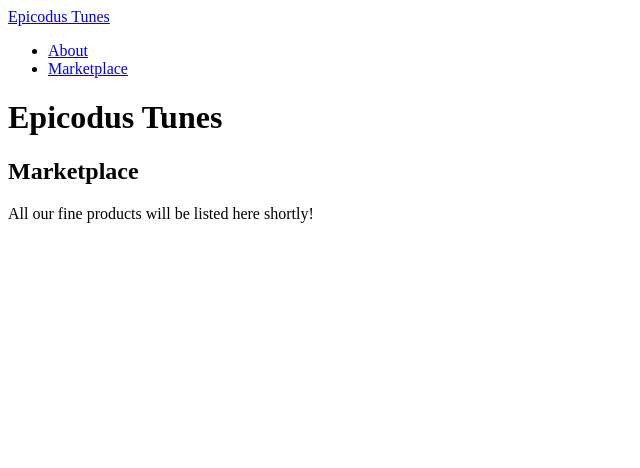
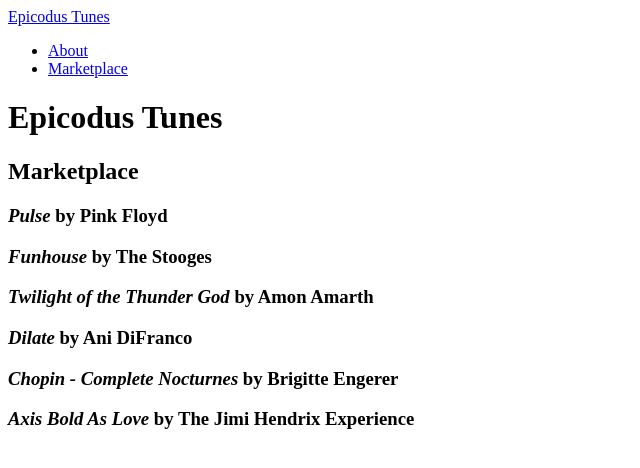
Before and after one commit to NickRossBrown/javascript-week4-weekend-routing, an Angular app: page /marketplace in a window 1280 px wide. Shown: the top 468 px of the page, without its empty margins (0-640 px from the left). Built offline with nearby package versions, Linux system fonts and the light colour scheme.

Commit message:
add album.modle.ts file and a album-detail component with dynamic routing for each album clicked

```diff
--- /dev/null
+++ b/src/app/album-detail/album-detail.component.html
@@ -0,0 +1,3 @@
+<p>
+  album-detail works!
+</p>
--- /dev/null
+++ b/src/app/album-detail/album-detail.component.ts
@@ -0,0 +1,15 @@
+import { Component, OnInit } from '@angular/core';
+
+@Component({
+  selector: 'app-album-detail',
+  templateUrl: './album-detail.component.html',
+  styleUrls: ['./album-detail.component.css']
+})
+export class AlbumDetailComponent implements OnInit {
+
+  constructor() { }
+
+  ngOnInit() {
+  }
+
+}
--- /dev/null
+++ b/src/app/album.model.ts
@@ -0,0 +1,3 @@
+export class Album {
+  constructor (public title: string, public artist: string, public description: string, public id: number) { }
+}
--- a/src/app/app.module.ts
+++ b/src/app/app.module.ts
@@ -7,6 +7,7 @@
 import { routing } from './app.routing';
 import { AboutComponent } from './about/about.component';
 import { MarketplaceComponent } from './marketplace/marketplace.component';
+import { AlbumDetailComponent } from './album-detail/album-detail.component';
 
 
 
@@ -15,7 +16,8 @@
     AppComponent,
     WelcomeComponent,
     AboutComponent,
-    MarketplaceComponent
+    MarketplaceComponent,
+    AlbumDetailComponent
   ],
   imports: [
     BrowserModule,
--- a/src/app/app.routing.ts
+++ b/src/app/app.routing.ts
@@ -3,6 +3,7 @@
 import { WelcomeComponent } from './welcome/welcome.component';
 import { AboutComponent }   from './about/about.component';
 import { MarketplaceComponent }   from './marketplace/marketplace.component';
+import { AlbumDetailComponent }   from './album-detail/album-detail.component';
 
 const appRoutes: Routes = [
   {
@@ -16,6 +17,10 @@
   {
     path: 'marketplace',
     component: MarketplaceComponent
+  },
+  {
+    path: 'albums/:id',
+    component: AlbumDetailComponent
   }
 ];
 
--- a/src/app/marketplace/marketplace.component.html
+++ b/src/app/marketplace/marketplace.component.html
@@ -1,3 +1,7 @@
 <h2>Marketplace</h2>
 
-<p>All our fine products will be listed here shortly!</p>
+<div *ngFor="let album of albums" (click)="goToDetailPage(album)" class="panel panel-default">
+  <div class="panel-body">
+    <h3><em>{{album.title}}</em> by {{album.artist}}</h3>
+  </div>
+</div>
--- a/src/app/marketplace/marketplace.component.ts
+++ b/src/app/marketplace/marketplace.component.ts
@@ -1,15 +1,34 @@
 import { Component, OnInit } from '@angular/core';
+import { Album } from '../album.model';
+import { Router } from '@angular/router';
 
 @Component({
   selector: 'app-marketplace',
   templateUrl: './marketplace.component.html',
   styleUrls: ['./marketplace.component.css']
 })
-export class MarketplaceComponent implements OnInit {
+export class MarketplaceComponent {
 
-  constructor() { }
+  constructor(private router: Router){}
 
-  ngOnInit() {
-  }
+
+  albums: Album[] = [
+   new Album("Pulse", "Pink Floyd",
+       "A live  album by the English progressive rock band originally released in 1995, on the label EMI in the United Kingdom.", 1),
+   new Album("Funhouse", "The Stooges",
+       "The second  album from the American rock band, released in 1970 by Elektra Records.", 2),
+   new Album("Twilight of the Thunder God", "Amon Amarth",
+       "Seventh album by the Swedish band, released in 2008, based on Thor's battle with the serpent Jörmungandr.", 3),
+   new Album("Dilate", "Ani DiFranco",
+       "Her highest-selling and most acclaimed album, released in 1996.", 4),
+   new Album("Chopin - Complete Nocturnes", "Brigitte Engerer",
+       "Released in 2010, this is Engerer's own rendition of the classical composer Chopin.", 5),
+   new Album("Axis Bold As Love", "The Jimi Hendrix Experience",
+       "Second studio album by the English-American band, released in 1967.", 6)
+ ];
+
+ goToDetailPage(clickedAlbum: Album) {
+     this.router.navigate(['albums', clickedAlbum.id]);
+   };
 
 }
```
Also changed, not shown: src/app/album-detail/album-detail.component.css (added), 1 other file (tests, documents, lock files or other folders).
